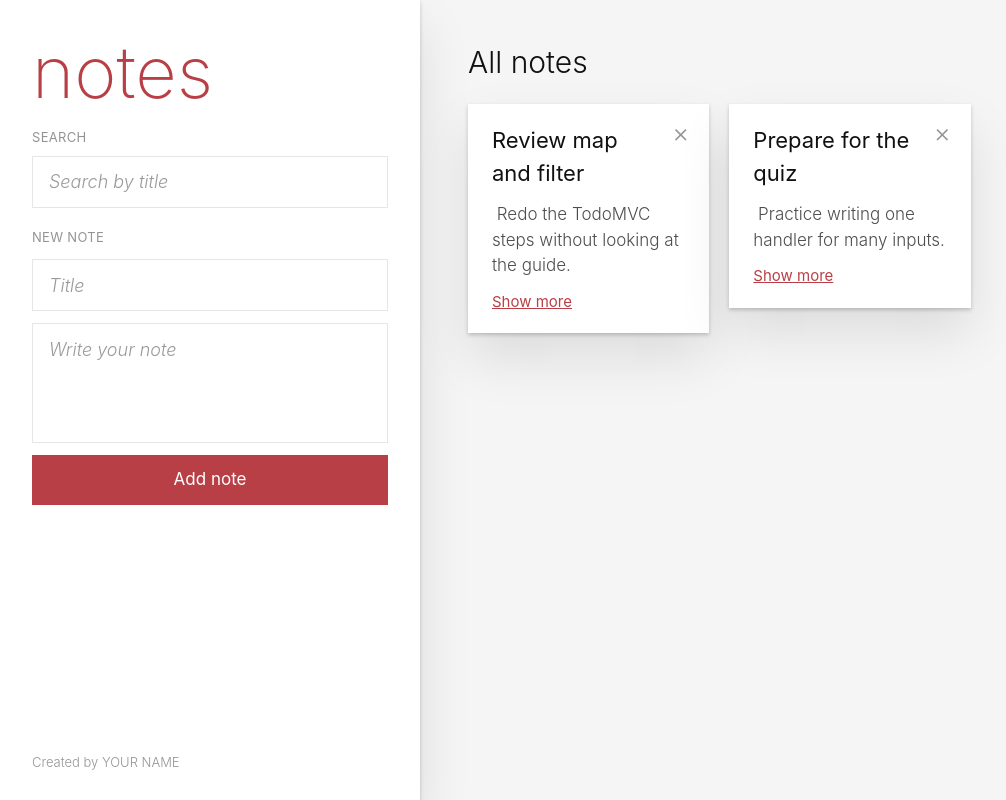
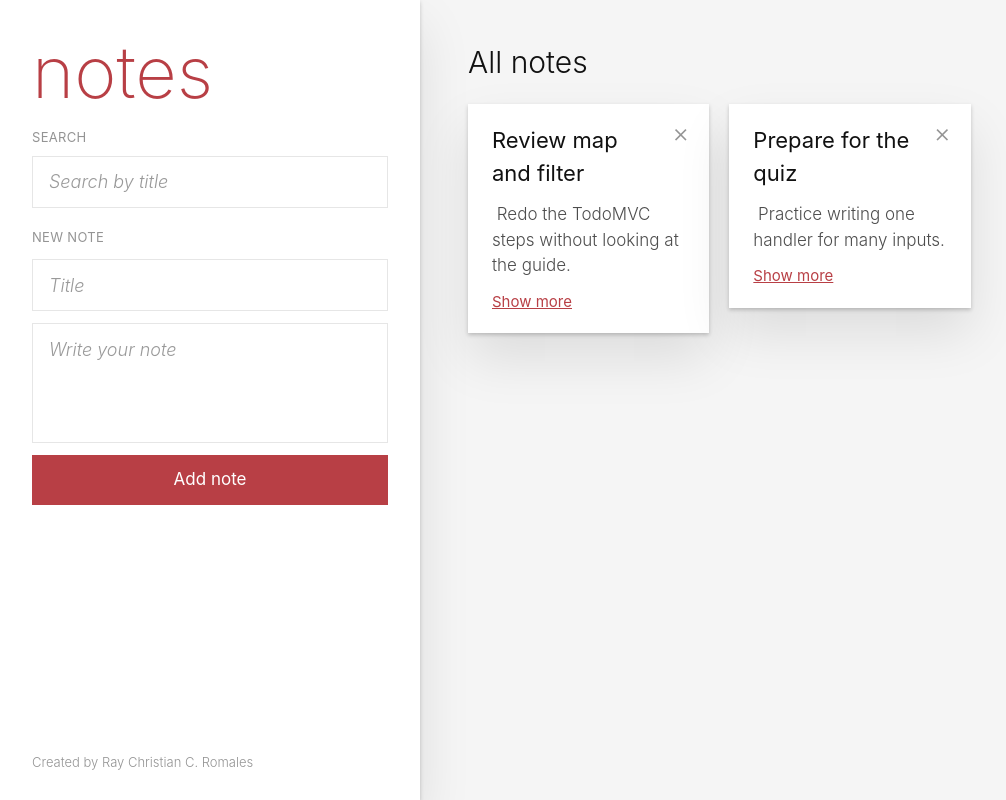
Before and after one commit to Ray-Christian-Romales/csit340g8-notes, a React (Vite) app: page / in a window 1280 px wide. Shown: the whole page, without its empty margins (0-1006 px from the left). Built offline with nearby package versions, Linux system fonts and the light colour scheme.

Commit message:
chore: replace YOUR NAME with Ray Christian C. Romales

```diff
--- a/src/App.jsx
+++ b/src/App.jsx
@@ -5,7 +5,7 @@ function App() {
   return (
     <div className="bg-[#f5f5f5] font-light text-[#111]">
       <Notes />
-      <Info name="YOUR NAME" />
+      <Info name="Ray Christian C. Romales" />
     </div>
   );
 }
```
